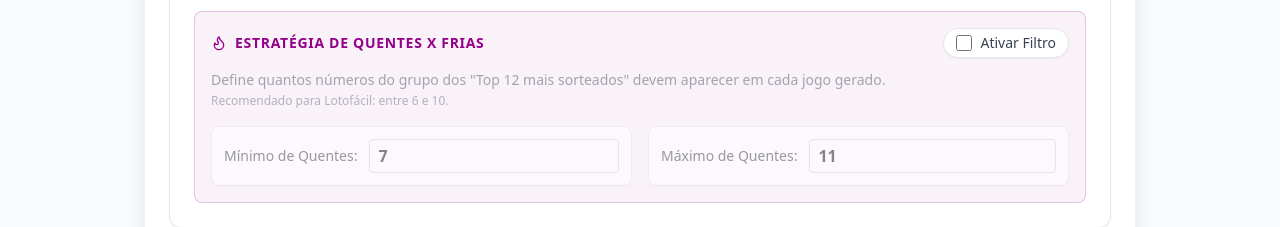
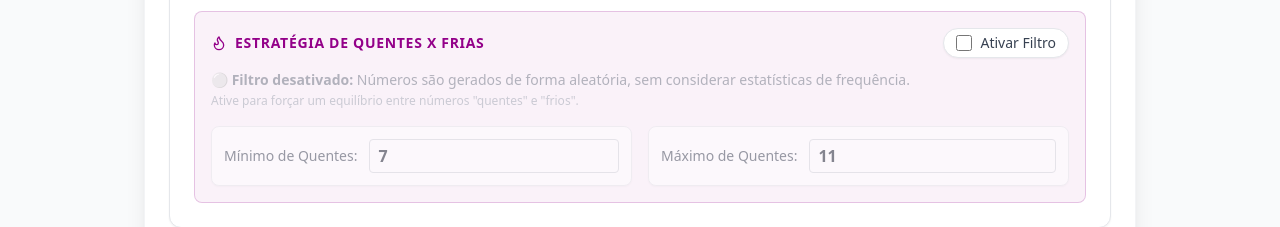
Before and after one commit to techwavedev/LotoGen-Pro, a React (Vite) app: page / in a window 1280 px wide. Shown: the part 608-835 px from the top of the page. Built offline with nearby package versions, Linux system fonts and the light colour scheme.

Commit message:
feat: improve Hot/Cold filter clarity - show active/inactive state

```diff
--- a/components/SettingsPanel.tsx
+++ b/components/SettingsPanel.tsx
@@ -277,8 +277,9 @@ const SettingsPanel: React.FC<SettingsPanelProps> = ({
               !config.useHotColdFilter && "opacity-50 pointer-events-none"
             )}
           >
+            {config.useHotColdFilter ? (
               <p className="text-sm text-gray-600 sm:col-span-2">
-              Define quantos números do grupo dos "Top 12 mais sorteados" devem
+                ✅ <strong>Filtro ativo:</strong> Define quantos números do grupo dos "Top 40% mais sorteados" devem
                 aparecer em cada jogo gerado.
                 <br />
                 <span className="text-xs text-gray-500">
@@ -287,6 +288,15 @@ const SettingsPanel: React.FC<SettingsPanelProps> = ({
                   {Math.floor(lottery.gameSize * 0.7)}.
                 </span>
               </p>
+            ) : (
+              <p className="text-sm text-gray-500 sm:col-span-2">
+                ⚪ <strong>Filtro desativado:</strong> Números são gerados de forma aleatória, sem considerar estatísticas de frequência.
+                <br />
+                <span className="text-xs text-gray-400">
+                  Ative para forçar um equilíbrio entre números "quentes" e "frios".
+                </span>
+              </p>
+            )}
 
             <div className="flex items-center gap-3 bg-white p-3 rounded-lg border border-gray-200 shadow-sm">
               <span className="text-sm font-medium text-gray-700 whitespace-nowrap">
```
Lines whose indentation alone changed are shown as unchanged.
